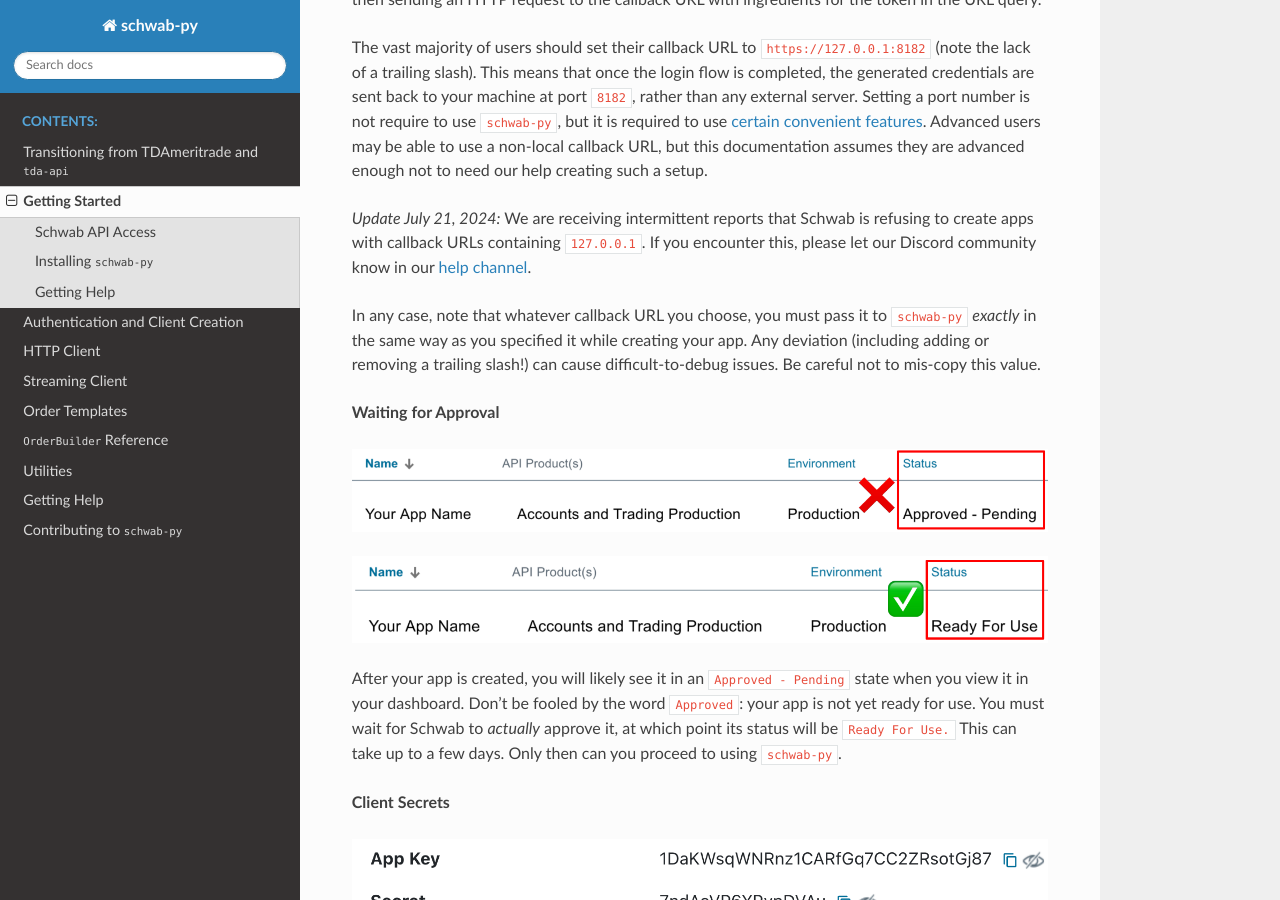
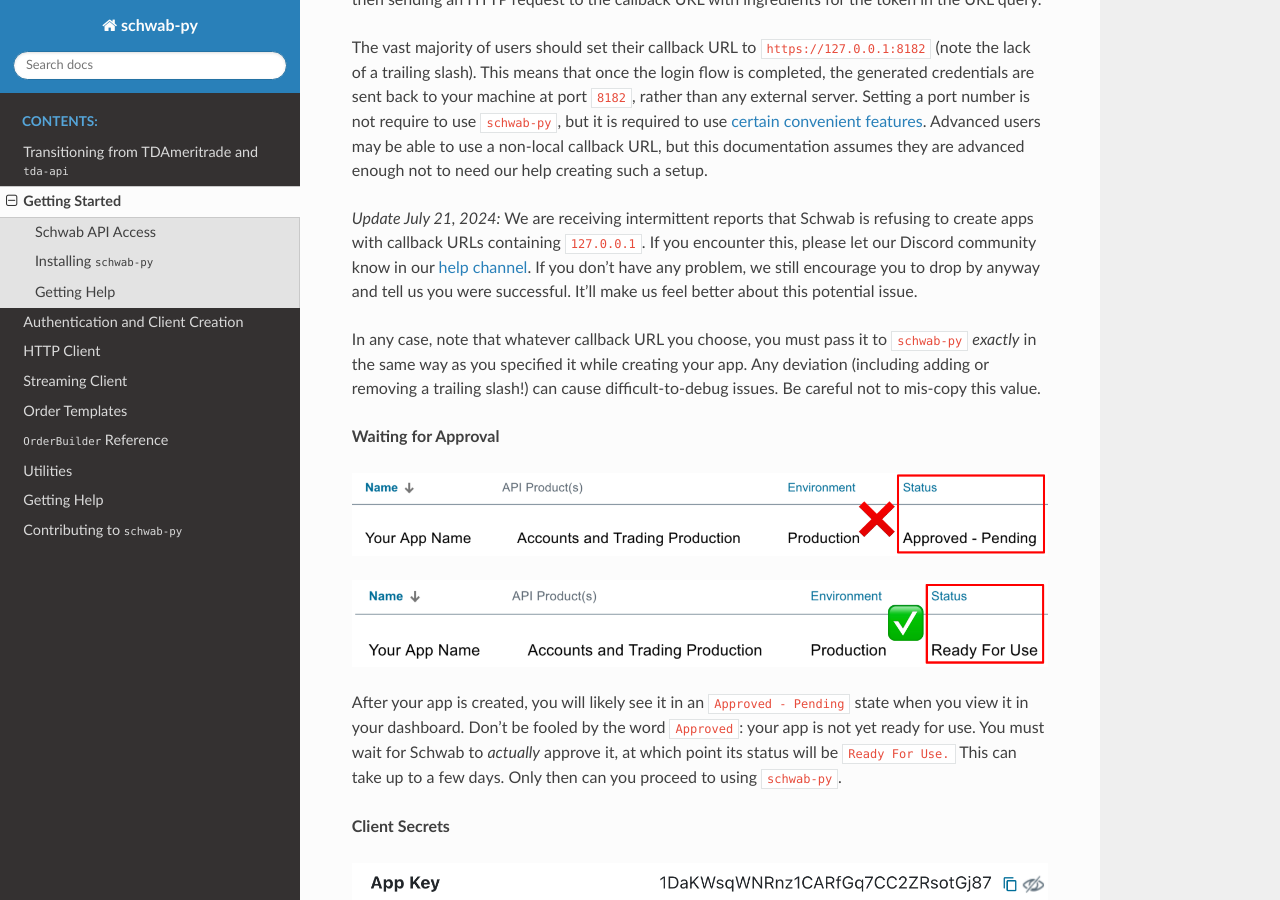
Before and after one commit to alexgolec/schwab-py, a Sphinx documentation site: the page built from docs/getting-started.rst, in a window 1280 px wide and 900 px high, scrolled down 2815 px. Built offline with Sphinx 7.4.7 and the Read the Docs theme 2.0.0, drawn with Linux system fonts in a browser that asks for light colours.

Commit message:
added invitation to join server even on success (#162)

```diff
--- a/docs/getting-started.rst
+++ b/docs/getting-started.rst
@@ -86,7 +86,9 @@
 *Update July 21, 2024:* We are receiving intermittent reports that Schwab is
 refusing to create apps with callback URLs containing ``127.0.0.1``. If you
 encounter this, please let our Discord community know in our `help channel
-<https://discord.gg/mm44rstRCg>`__.
+<https://discord.gg/mm44rstRCg>`__. If you don't have any problem, we still
+encourage you to drop by anyway and tell us you were successful. It'll make
+us feel better about this potential issue.
 
 In any case, note that whatever callback URL you choose, you must pass it to
 ``schwab-py`` *exactly* in the same way as you specified it while creating your
```
